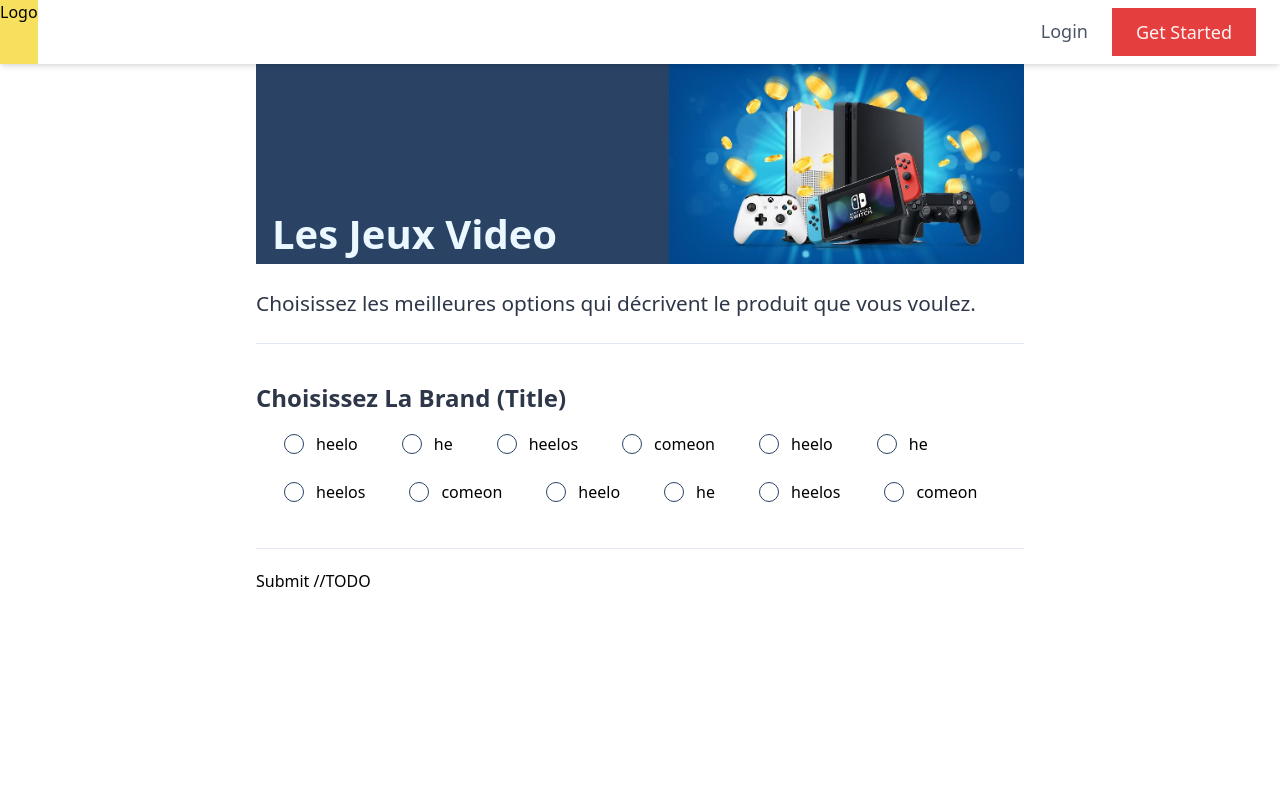
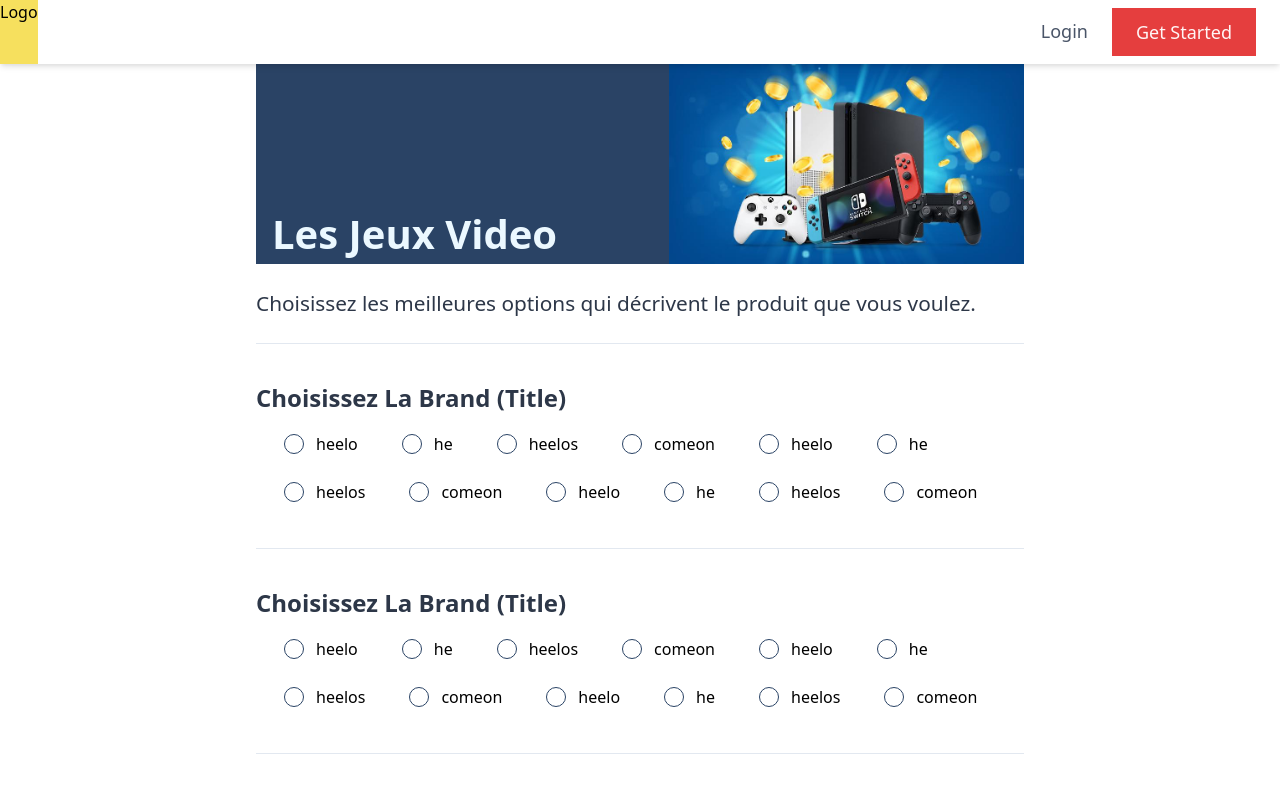
Before and after one commit to josuesossou/USATOTOGO, a React (Create React App) app: page /create-order/1 in a window 1280 px wide. Shown: the top 797 px of the page. Built offline with nearby package versions, Linux system fonts and the light colour scheme.

Commit message:
installed react slider

```diff
--- a/package.json
+++ b/package.json
@@ -13,6 +13,7 @@
     "react-dom": "^16.13.1",
     "react-router-dom": "^5.2.0",
     "react-scripts": "3.4.3",
+    "react-slider": "^1.0.8",
     "styled-components": "^5.1.1",
     "tailwindcss": "^1.7.2",
     "twin.macro": "^1.7.0"
--- a/src/assets/data/categoriesData.js
+++ b/src/assets/data/categoriesData.js
@@ -8,26 +8,111 @@
     {
         img: GameVid,
         title: 'Les Jeux Video',
-        id: 1
+        id: 1,
+        minPrice: 10000,
+        maxPrice: 10000,
+        shippingPrice: 120,
+        optionsList: [
+            {
+                title: 'Choisissez La Brand (Title)',
+                options: ['heelo', 'he', 'heelos', 'comeon', 'heelo', 'he', 'heelos', 'comeon', 'heelo', 'he', 'heelos', 'comeon']
+            },
+            {
+                title: 'Choisissez La Brand (Title)',
+                options: ['heelo', 'he', 'heelos', 'comeon', 'heelo', 'he', 'heelos', 'comeon', 'heelo', 'he', 'heelos', 'comeon']
+            },
+            {
+                title: 'Choisissez La Brand (Title)',
+                options: ['heelo', 'he', 'heelos', 'comeon', 'heelo', 'he', 'heelos', 'comeon', 'heelo', 'he', 'heelos', 'comeon']
+            }
+        ]
     },
     {
         img: Shoes,
         title: 'Les Chaussures',
-        id: 2
+        id: 2,
+        minPrice: 10000,
+        maxPrice: 10000,
+        shippingPrice: 120,
+        optionsList: [
+            {
+                title: 'Choisissez La Brand (Title)',
+                options: ['heelo', 'he', 'heelos', 'comeon', 'heelo', 'he', 'heelos', 'comeon', 'heelo', 'he', 'heelos', 'comeon']
+            },
+            {
+                title: 'Choisissez La Brand (Title)',
+                options: ['heelo', 'he', 'heelos', 'comeon', 'heelo', 'he', 'heelos', 'comeon', 'heelo', 'he', 'heelos', 'comeon']
+            },
+            {
+                title: 'Choisissez La Brand (Title)',
+                options: ['heelo', 'he', 'heelos', 'comeon', 'heelo', 'he', 'heelos', 'comeon', 'heelo', 'he', 'heelos', 'comeon']
+            }
+        ]
     },
     {
         img: Computer,
         title: 'Les Ordinateurs',
-        id: 3
+        id: 3,
+        minPrice: 10000,
+        maxPrice: 10000,
+        shippingPrice: 120,
+        optionsList: [
+            {
+                title: 'Choisissez La Brand (Title)',
+                options: ['heelo', 'he', 'heelos', 'comeon', 'heelo', 'he', 'heelos', 'comeon', 'heelo', 'he', 'heelos', 'comeon']
+            },
+            {
+                title: 'Choisissez La Brand (Title)',
+                options: ['heelo', 'he', 'heelos', 'comeon', 'heelo', 'he', 'heelos', 'comeon', 'heelo', 'he', 'heelos', 'comeon']
+            },
+            {
+                title: 'Choisissez La Brand (Title)',
+                options: ['heelo', 'he', 'heelos', 'comeon', 'heelo', 'he', 'heelos', 'comeon', 'heelo', 'he', 'heelos', 'comeon']
+            }
+        ]
     },
     {
         img: TVS,
         title: 'Les Televisions',
-        id: 4
+        id: 4,
+        minPrice: 10000,
+        maxPrice: 10000,
+        shippingPrice: 120,
+        optionsList: [
+            {
+                title: 'Choisissez La Brand (Title)',
+                options: ['heelo', 'he', 'heelos', 'comeon', 'heelo', 'he', 'heelos', 'comeon', 'heelo', 'he', 'heelos', 'comeon']
+            },
+            {
+                title: 'Choisissez La Brand (Title)',
+                options: ['heelo', 'he', 'heelos', 'comeon', 'heelo', 'he', 'heelos', 'comeon', 'heelo', 'he', 'heelos', 'comeon']
+            },
+            {
+                title: 'Choisissez La Brand (Title)',
+                options: ['heelo', 'he', 'heelos', 'comeon', 'heelo', 'he', 'heelos', 'comeon', 'heelo', 'he', 'heelos', 'comeon']
+            }
+        ]
     },
     {
         img: Camera,
         title: 'Les Cameras',
-        id: 5
+        id: 5,
+        minPrice: 10000,
+        maxPrice: 10000,
+        shippingPrice: 120,
+        optionsList: [
+            {
+                title: 'Choisissez La Brand (Title)',
+                options: ['heelo', 'he', 'heelos', 'comeon', 'heelo', 'he', 'heelos', 'comeon', 'heelo', 'he', 'heelos', 'comeon']
+            },
+            {
+                title: 'Choisissez La Brand (Title)',
+                options: ['heelo', 'he', 'heelos', 'comeon', 'heelo', 'he', 'heelos', 'comeon', 'heelo', 'he', 'heelos', 'comeon']
+            },
+            {
+                title: 'Choisissez La Brand (Title)',
+                options: ['heelo', 'he', 'heelos', 'comeon', 'heelo', 'he', 'heelos', 'comeon', 'heelo', 'he', 'heelos', 'comeon']
+            }
+        ]
     },
 ]
--- a/src/assets/styles/index.js
+++ b/src/assets/styles/index.js
@@ -77,6 +77,6 @@
     height: 25vh;
 `
 /** Radio Button Style */
-export const RadioButton = styled.main.attrs((props) => ({
+export const SliderButton = styled.main.attrs((props) => ({
     className: `w-5 h-5 rounded-full border-2 border flex justify-center items-center`
 }))``
--- a/src/components/CreateOrder.js
+++ b/src/components/CreateOrder.js
@@ -1,8 +1,8 @@
 import React from 'react';
-import styled from "styled-components"
 import { useParams } from 'react-router-dom'
-import { ImageContainer, Text } from '../assets/styles'
+import { ImageContainer, Text, RedButton } from '../assets/styles'
 import data from '../assets/data/categoriesData'
+import Slider from './Slider.js'
 
 export default () => {
     const { categoryId } = useParams()
@@ -26,22 +26,33 @@
 
             <hr className='mb-5'/>
 
-            <Option
-                options={['heelo', 'he', 'heelos', 'comeon', 'heelo', 'he', 'heelos', 'comeon', 'heelo', 'he', 'heelos', 'comeon']}
-                selectedList={selectedList}
-                optionIndex={1}
-            />
+            {
+                category.optionsList.map(options => <Option
+                    optionData={options}
+                    selectedList={selectedList}
+                    optionIndex={1}
+                />)
+            }
 
-            <button onClick={() => {
-                console.log(selectedList)
-            }}>
+            <div>
+
+            </div>
+
+            <RedButton
+                className='my-8'
+                onClick={() => {
+                    console.log(selectedList)
+                }}
+            >
                 Submit //TODO
-            </button>
+            </RedButton>
+
+            <Slider />
         </div>
     )
 }
 
-const Option = ({ options, selectedList, optionIndex }) => {
+const Option = ({ optionData, selectedList, optionIndex }) => {
     const [selected, setActive] = React.useState(-1)
     const setSelected = (option, index) => {
         setActive(index)
@@ -51,10 +62,10 @@
     return (
         <div>
             <Text fontSize={'1.5em'} className='font-bold text-gray-800 py-4'>
-                Choisissez La Brand (Title)
+                {optionData.title}
             </Text>
             <div className='w-full flex flex-wrap'>
-                {options.map((option, index) => (
+                {optionData.options.map((option, index) => (
                     <div
                         key={index}
                         className='flex items-center mb-6 mx-4'
@@ -71,8 +82,8 @@
     )
 }
 
-const OptionStyles = styled.div`
-`
+// const OptionStyles = styled.div`
+// `
 
 const RadioButton = ({ active }) => {
     return (
--- /dev/null
+++ b/src/components/Slider.js
@@ -0,0 +1,17 @@
+import React from 'react';
+import ReactSlider from 'react-slider'
+
+export default () => {
+    const inputEl = React.useRef(null);
+    const onButtonClick = () => {
+        // `current` points to the mounted text input element
+        // inputEl.current.resize();
+        console.log(inputEl.current)
+    };
+    return (
+        <>
+        <input ref={inputEl} type="text" />
+        <button onClick={onButtonClick}>Focus the input</button>
+        </>
+  );
+}
```
Also changed, not shown: 1 other file (tests, documents, lock files or other folders).
